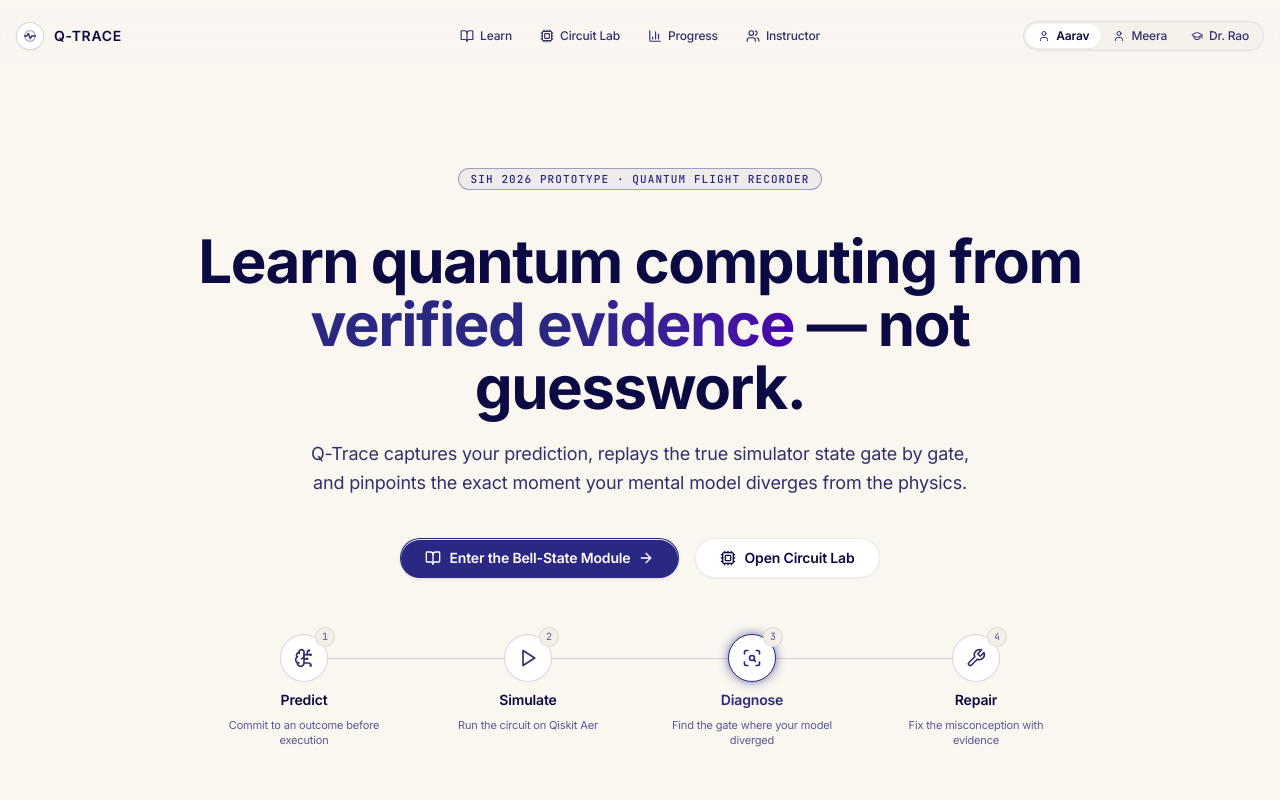
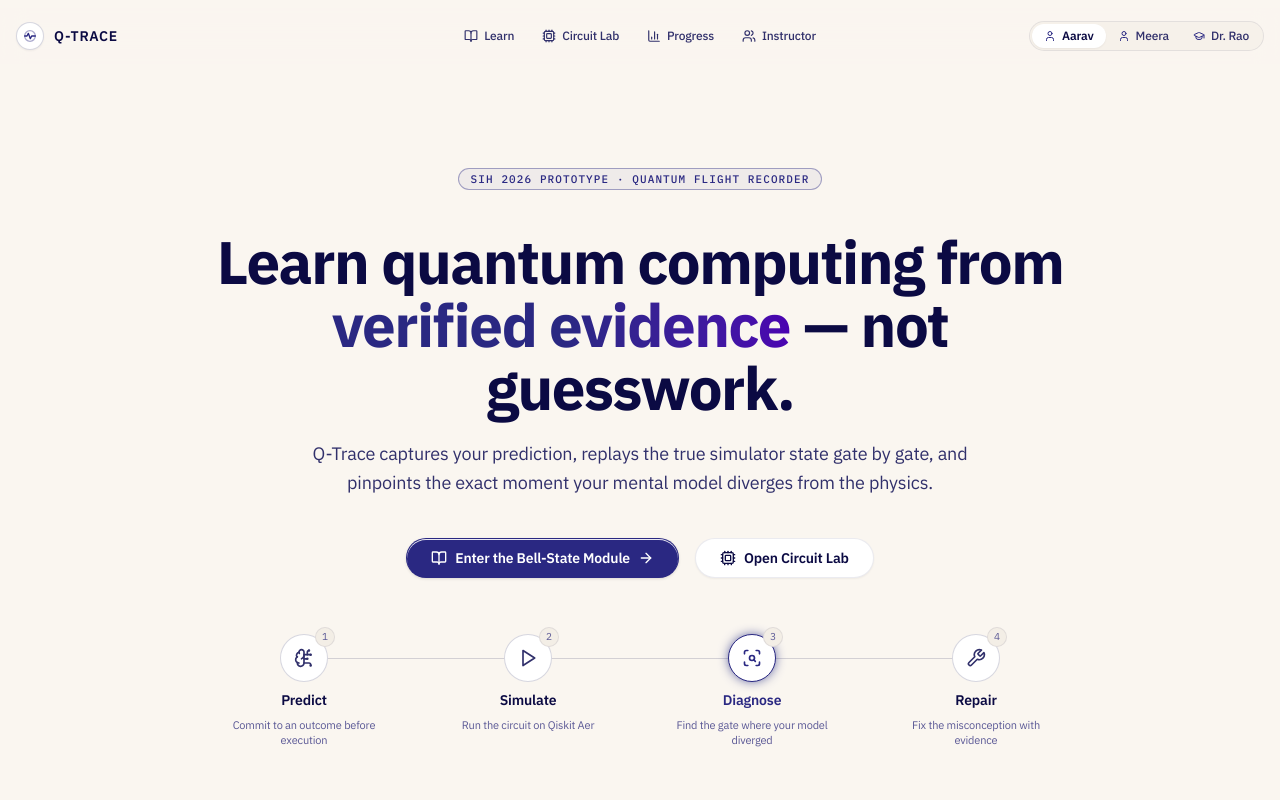
Before and after one commit to vinodkrishna221/Q-Trace, a Next.js app in the folder apps/web/: page / in a window 1280 px wide. Shown: the top 800 px of the page. Built offline with nearby package versions, Linux system fonts and the light colour scheme.

Commit message:
style(fonts): switch typography stack from Inter/JetBrains to IBM Plex Sans/Mono

```diff
--- a/apps/web/app/globals.css
+++ b/apps/web/app/globals.css
@@ -248,9 +248,9 @@
   --gradient-prob-fill: var(--prob-fill);
   --gradient-phase: var(--phase-gradient);
 
-  --font-display: "Inter", -apple-system, BlinkMacSystemFont, "Segoe UI", sans-serif;
-  --font-sans: "Inter", -apple-system, BlinkMacSystemFont, "Segoe UI", Roboto, sans-serif;
-  --font-mono: "JetBrains Mono", ui-monospace, "SF Mono", Menlo, Consolas, monospace;
+  --font-display: "IBM Plex Sans", -apple-system, BlinkMacSystemFont, "Segoe UI", sans-serif;
+  --font-sans: "IBM Plex Sans", -apple-system, BlinkMacSystemFont, "Segoe UI", Roboto, sans-serif;
+  --font-mono: "IBM Plex Mono", ui-monospace, "SF Mono", Menlo, Consolas, monospace;
 
   --shadow-xs: 0 1px 2px rgba(0, 0, 0, 0.05);
   --shadow-sm: 0 1px 3px rgba(0, 0, 0, 0.12), inset 0 1px 0 0 var(--bevel-specular);
--- a/apps/web/app/layout.tsx
+++ b/apps/web/app/layout.tsx
@@ -19,7 +19,7 @@ export default function RootLayout({
         <link rel="preconnect" href="https://fonts.googleapis.com" />
         <link rel="preconnect" href="https://fonts.gstatic.com" crossOrigin="anonymous" />
         <link
-          href="https://fonts.googleapis.com/css2?family=Inter:wght@400;500;600;700&family=JetBrains+Mono:wght@400;500;600&display=swap"
+          href="https://fonts.googleapis.com/css2?family=IBM+Plex+Sans:wght@400;500;600;700&family=IBM+Plex+Mono:wght@400;500;600;700&display=swap"
           rel="stylesheet"
         />
       </head>
```
